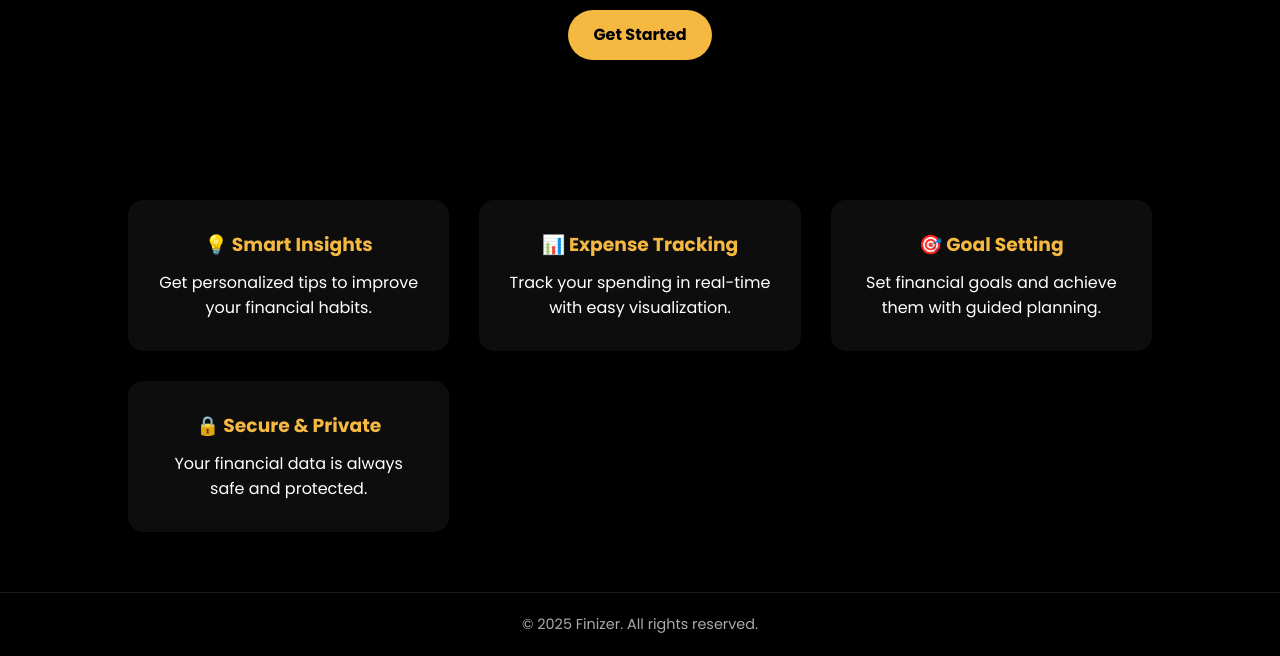
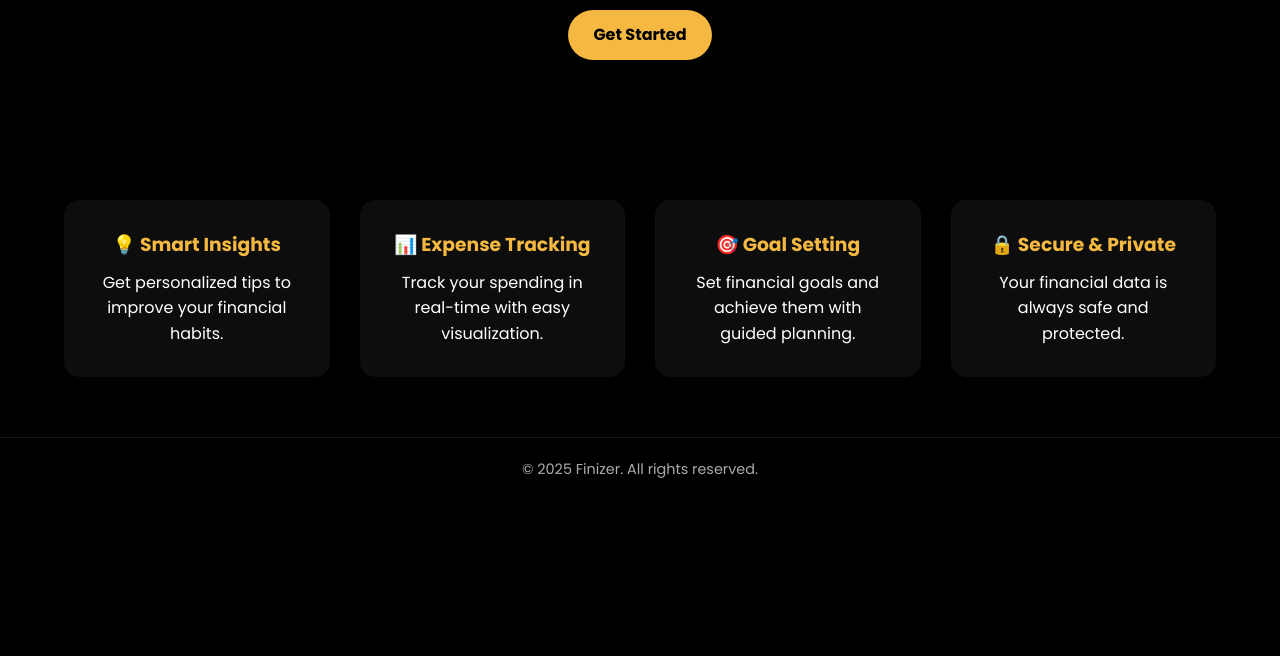
Before and after one commit to jordansia23/Finizer-, a PHP site: page / in a window 1280 px wide. Shown: the part 359-1015 px from the top of the page. After the commit the page ends 837 px from the top, so only its background shows below. Run offline with PHP 8.4, Linux system fonts and the light colour scheme.

Commit message:
first commit

```diff
--- a/style.css
+++ b/style.css
@@ -89,7 +89,7 @@
     display: grid;
     grid-template-columns: repeat(auto-fit, minmax(250px, 1fr));
     gap: 30px;
-    padding: 60px 10%;
+    padding: 60px 5%;
   }
 
   .feature {
```
